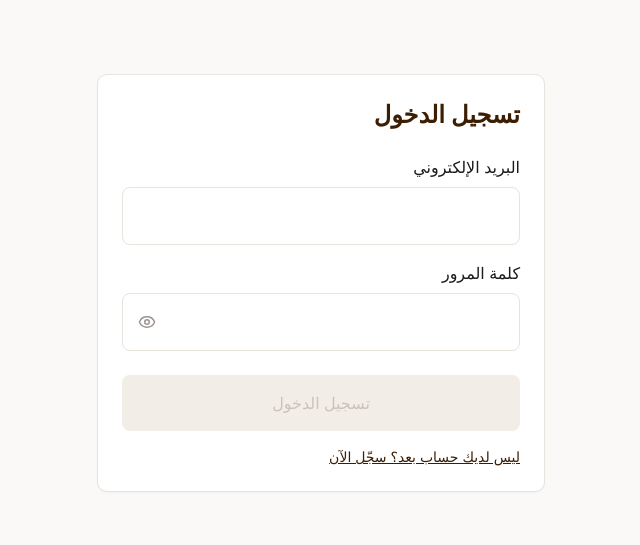
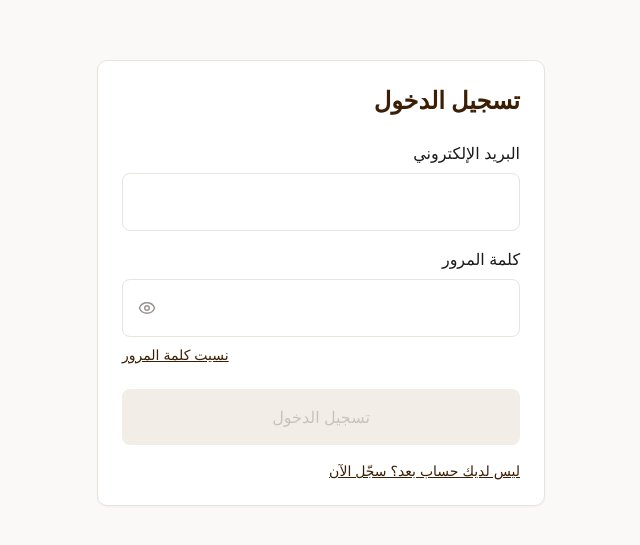
Before and after one commit to youcef-dzdz/e-mizen-dz, a Next.js app: page /ar/auth/login in a window 1280 px wide. Shown: the part 117-662 px from the top of the page, without its empty margins (405-1045 px from the left). Built offline with nearby package versions, Linux system fonts and the light colour scheme; no server answers.

Commit message:
feat(auth): add forgot-password link to login form

```diff
--- a/src/components/auth/LoginForm.tsx
+++ b/src/components/auth/LoginForm.tsx
@@ -128,6 +128,12 @@ export default function LoginForm() {
             {showPassword ? <EyeOff size={18} /> : <Eye size={18} />}
           </button>
         </div>
+        <Link
+          href={`/${locale}/auth/forgot-password`}
+          className="block text-end text-espresso text-sm mt-2 underline"
+        >
+          {t('forgot.title')}
+        </Link>
       </div>
 
       {/* Bloc erreur : message générique traduit issu d'une clé i18n connue (Rule 1). */}
```
